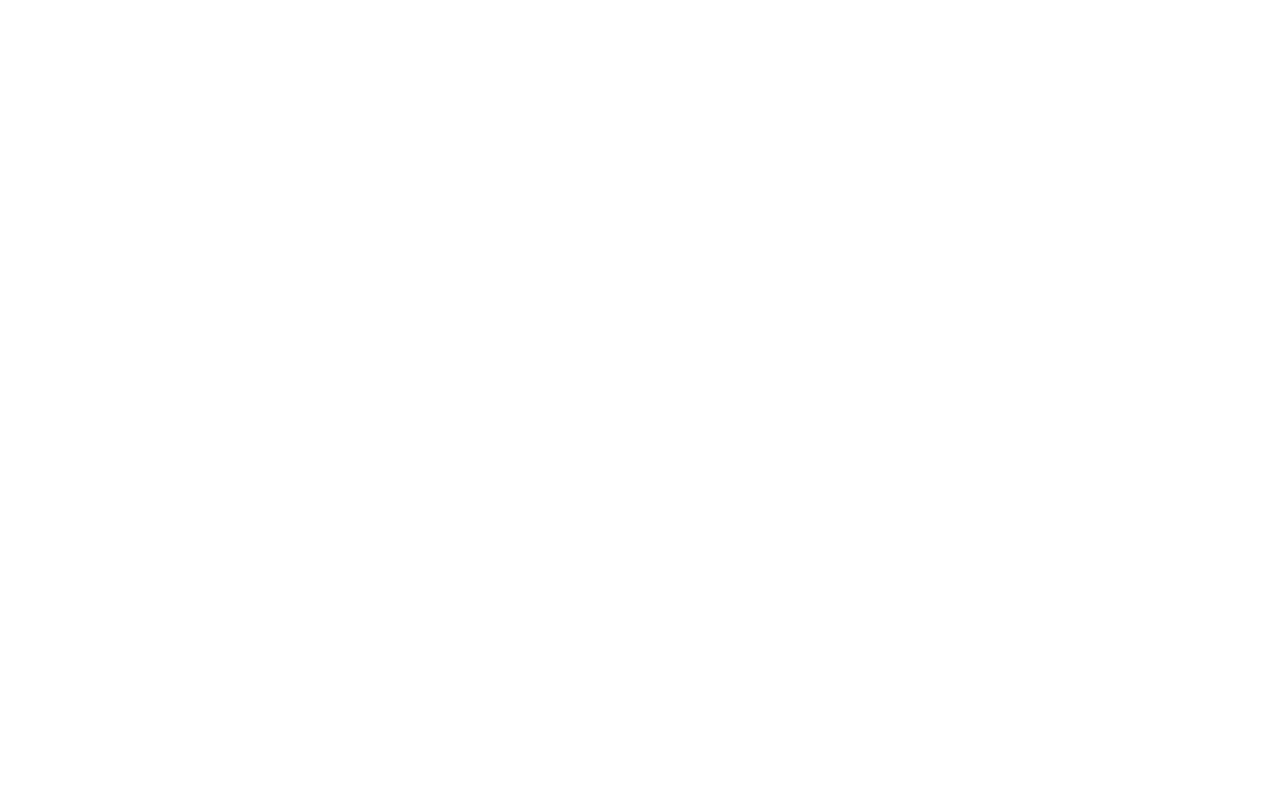
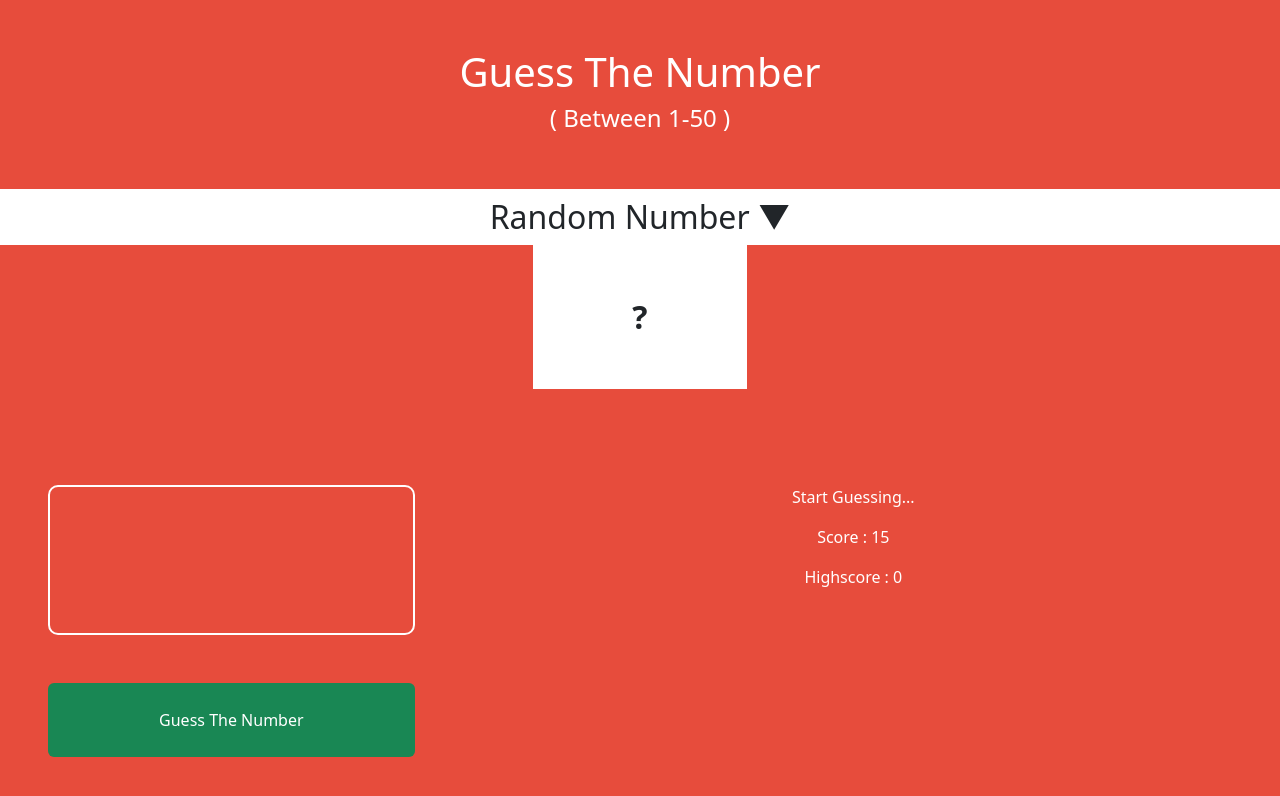
Before and after one commit to BaranOzcelik/30-JavascriptProject, a plain HTML site: page #1-GuessTheNumberGame/index.html in a window 1280 px wide. Drawn offline with nearby package versions, Linux system fonts and the light colour scheme.

Commit message:
Created The Basic UI

```diff
--- a/#1-GuessTheNumberGame/index.html
+++ b/#1-GuessTheNumberGame/index.html
@@ -1,13 +1,39 @@
-<!DOCTYPE html>
+<!doctype html>
 <html lang="en">
 <head>
-    <meta charset="UTF-8">
-    <meta http-equiv="X-UA-Compatible" content="IE=edge">
-    <meta name="viewport" content="width=device-width, initial-scale=1.0">
-    <title>#1</title>
+    <meta charset="utf-8">
+    <meta name="viewport" content="width=device-width, initial-scale=1">
+    <title>Bootstrap demo</title>
+    <link rel="stylesheet" href="style.css">
+    <link href="https://cdn.jsdelivr.net/npm/bootstrap@5.2.0-beta1/dist/css/bootstrap.min.css" rel="stylesheet" integrity="sha384-0evHe/X+R7YkIZDRvuzKMRqM+OrBnVFBL6DOitfPri4tjfHxaWutUpFmBp4vmVor" crossorigin="anonymous">
 </head>
 <body>
-
+<div class="container-fluid">
+    <div class="row">
+        <h1 class="text-center text-white pt-5">Guess The Number</h1>
+        <h4 class="text-center text-white ">( Between 1-50 )</h4>
+    </div>
+    <div class="row d-flex justify-content-center mt-5 pb-5">
+        <div class="text-dark TitleRandomName bg-white d-flex justify-content-center p-1">Random Number ▼</div>
+        <div class="col-2 RandomName text-dark bg-white d-flex justify-content-center p-5"><strong>?</strong></div>
+    </div>
+    <div class="row mt-5">
+        <div class="col-4 ps-5 d-flex flex-column">
+            <input type="number" class="Guess"><br>
+            <button class="btn bg-success text-white check mt-4 text-white p-4">Guess The Number</button>
+        </div>
+        <div class="col-8 text-center">
+            <p class="Massage text-white">Start Guessing...</p>
+            <p class="Text-Score text-white">
+                Score : <span class="Score text-white">15</span>
+            </p>
+            <p class="Text-HighScore text-white">
+                Highscore : <span class="HighScore text-white">0</span>
+            </p>
+        </div>
+    </div>
+</div>
     <script src="script.js"></script>
+    <script src="https://cdn.jsdelivr.net/npm/bootstrap@5.2.0-beta1/dist/js/bootstrap.bundle.min.js" integrity="sha384-pprn3073KE6tl6bjs2QrFaJGz5/SUsLqktiwsUTF55Jfv3qYSDhgCecCxMW52nD2" crossorigin="anonymous"></script>
 </body>
 </html>
--- a/#1-GuessTheNumberGame/style.css
+++ b/#1-GuessTheNumberGame/style.css
@@ -0,0 +1,21 @@
+body{
+    background: #e74c3c !important;
+}
+.TitleRandomName{
+    font-size: 32px;
+}
+.RandomName{
+    font-size: 32px;
+}
+.Guess{
+    height: 150px;
+    font-size: 32px;
+    background-color: #e74c3c;
+    border-style: solid;
+    border-radius: 10px;
+    border-color: white;
+}
+input, select, textarea{
+    color: #fff;
+    font-size: 32px;
+}
```
Also changed, not shown: 1 other file.
